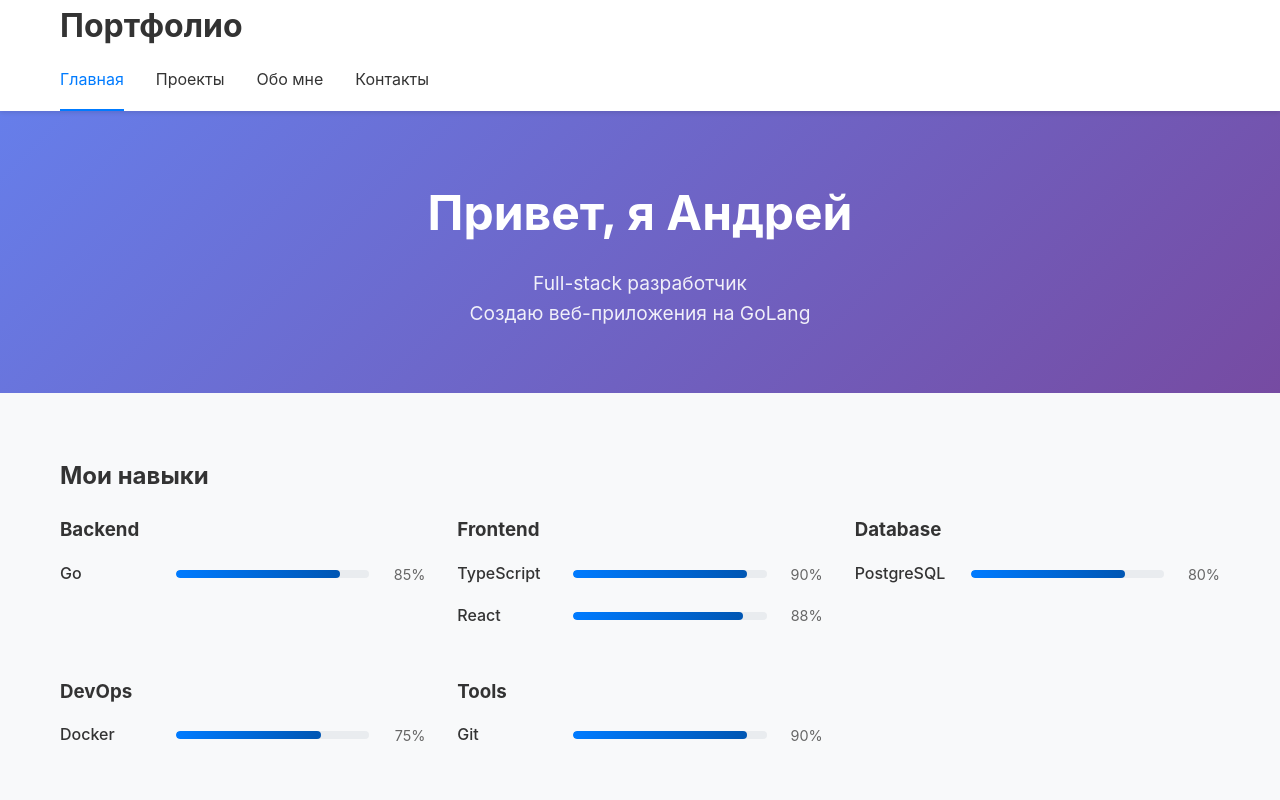
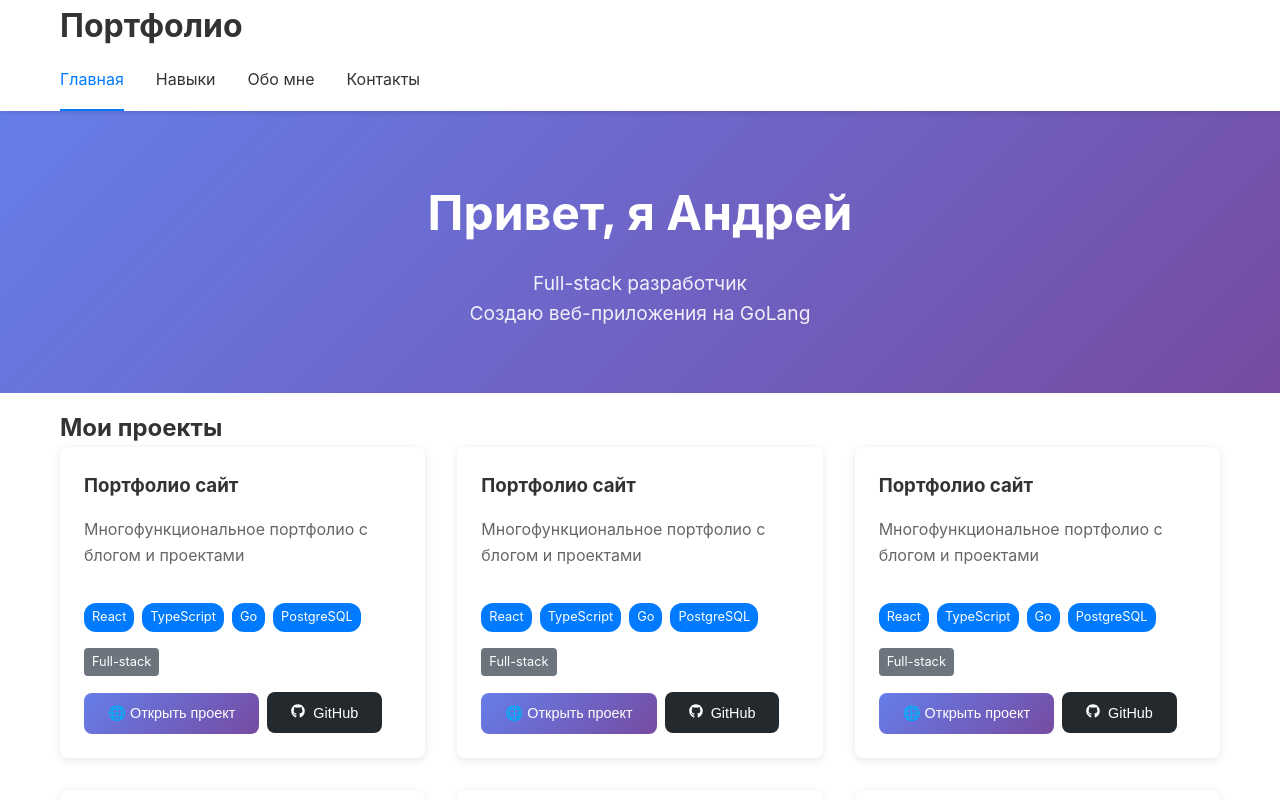
Before and after one commit to andrey-918/portfolio, a React (Vite) app in the folder frontend/: page / in a window 1280 px wide. Shown: the top 800 px of the page. Built offline with nearby package versions, Linux system fonts and the light colour scheme.

Commit message:
fixed site structure

```diff
--- a/frontend/src/App.tsx
+++ b/frontend/src/App.tsx
@@ -2,7 +2,7 @@ import { BrowserRouter as Router, Routes, Route } from 'react-router-dom'
 import { Header } from './components/Layout/Header'
 import { Footer } from './components/Layout/Footer'
 import { Home } from './pages/Home'
-import { Projects } from './pages/Projects'
+import { SkillList } from './components/Sections/SkillList'
 import { About } from './pages/About'
 import { Contact } from './pages/Contact'
 import './styles/style.css'
@@ -15,7 +15,7 @@ function App() {
         <main className="main-content">
           <Routes>
             <Route path="/" element={<Home />} />
-            <Route path="/projects" element={<Projects />} />
+            <Route path="/skills" element={<SkillList />} />
             <Route path="/about" element={<About />} />
             <Route path="/contact" element={<Contact />} />
           </Routes>
--- a/frontend/src/components/Layout/Navigation.tsx
+++ b/frontend/src/components/Layout/Navigation.tsx
@@ -6,7 +6,7 @@ export const Navigation: React.FC = () => {
 
   const navItems = [
     { path: '/', label: 'Главная' },
-    { path: '/projects', label: 'Проекты' },
+    { path: '/skills', label: 'Навыки' },
     { path: '/about', label: 'Обо мне' },
     { path: '/contact', label: 'Контакты' }
   ]
--- a/frontend/src/components/Sections/ProjectGrid.tsx
+++ b/frontend/src/components/Sections/ProjectGrid.tsx
@@ -1,19 +1,77 @@
 import React from 'react'
-import { Project, ProjectFilters } from '../../types'
+import { Project } from '../../types'
 import '../../styles/Projects.css'
 import { FaGithub } from 'react-icons/fa'
 
 interface ProjectGridProps {
   limit?: number
-  filters?: ProjectFilters
 }
 
 export const ProjectGrid: React.FC<ProjectGridProps> = ({
-  limit,
-  filters
+  limit
 }) => {
   // Должен буду получать из бд
   const projects: Project[] = [
+    {
+      id: 1,
+      title: 'Портфолио сайт',
+      description: 'Многофункциональное портфолио с блогом и проектами',
+      technologies: ['React', 'TypeScript', 'Go', 'PostgreSQL'],
+      category: 'Full-stack',
+      createdAt: '2025-09-14',
+      githubUrl: 'https://github.com/andrey-918/portfolio',
+      liveUrl: 'https://github.com/andrey-918'
+    },
+    {
+      id: 1,
+      title: 'Портфолио сайт',
+      description: 'Многофункциональное портфолио с блогом и проектами',
+      technologies: ['React', 'TypeScript', 'Go', 'PostgreSQL'],
+      category: 'Full-stack',
+      createdAt: '2025-09-14',
+      githubUrl: 'https://github.com/andrey-918/portfolio',
+      liveUrl: 'https://github.com/andrey-918'
+    },
+    {
+      id: 1,
+      title: 'Портфолио сайт',
+      description: 'Многофункциональное портфолио с блогом и проектами',
+      technologies: ['React', 'TypeScript', 'Go', 'PostgreSQL'],
+      category: 'Full-stack',
+      createdAt: '2025-09-14',
+      githubUrl: 'https://github.com/andrey-918/portfolio',
+      liveUrl: 'https://github.com/andrey-918'
+    },
+    {
+      id: 1,
+      title: 'Портфолио сайт',
+      description: 'Многофункциональное портфолио с блогом и проектами',
+      technologies: ['React', 'TypeScript', 'Go', 'PostgreSQL'],
+      category: 'Full-stack',
+      createdAt: '2025-09-14',
+      githubUrl: 'https://github.com/andrey-918/portfolio',
+      liveUrl: 'https://github.com/andrey-918'
+    },
+    {
+      id: 1,
+      title: 'Портфолио сайт',
+      description: 'Многофункциональное портфолио с блогом и проектами',
+      technologies: ['React', 'TypeScript', 'Go', 'PostgreSQL'],
+      category: 'Full-stack',
+      createdAt: '2025-09-14',
+      githubUrl: 'https://github.com/andrey-918/portfolio',
+      liveUrl: 'https://github.com/andrey-918'
+    },
+    {
+      id: 1,
+      title: 'Портфолио сайт',
+      description: 'Многофункциональное порhjiohihhiuhiuhiuhiuhiuhiuhiuhiuhiuhiuтфолио с блогом и проектами',
+      technologies: ['React', 'TypeScript', 'Go', 'PostgreSQL'],
+      category: 'Full-stack',
+      createdAt: '2025-09-14',
+      githubUrl: 'https://github.com/andrey-918/portfolio',
+      liveUrl: 'https://github.com/andrey-918'
+    },
     {
       id: 1,
       title: 'Портфолио сайт',
--- a/frontend/src/pages/Contact.tsx
+++ b/frontend/src/pages/Contact.tsx
@@ -1,5 +1,5 @@
 import React, { useState } from 'react'
-import { FaGithub, FaLinkedin, FaTelegram, FaEnvelope, FaMapMarkerAlt, FaClock } from 'react-icons/fa'
+import { FaGithub, FaTelegram, FaEnvelope, FaMapMarkerAlt, FaClock } from 'react-icons/fa'
 import {
   PugForm,
   FormGroup,
@@ -94,12 +94,6 @@ export const Contact: React.FC = () => {
       url: 'https://github.com/andrey-918',
       icon: <FaGithub size={20} color='#333' />,
       username: '@andrey-918'
-    },
-    {
-      name: 'LinkedIn',
-      url: '',
-      icon: <FaLinkedin size={20} color='#0077B5'/>,
-      username: 'andrey'
     },
     {
       name: 'Telegram',
--- a/frontend/src/pages/Home.tsx
+++ b/frontend/src/pages/Home.tsx
@@ -1,14 +1,12 @@
 import React from 'react'
 import { Hero } from '../components/Sections/Hero'
 import { ProjectGrid } from '../components/Sections/ProjectGrid'
-import { SkillList } from '../components/Sections/SkillList'
 
 export const Home: React.FC = () => {
   return (
     <div>
       <Hero />
-      <SkillList />
-      <ProjectGrid limit={3} />
+      <ProjectGrid />
     </div>
   )
 }
--- a/frontend/src/pages/Projects.tsx
+++ /dev/null
@@ -1,17 +0,0 @@
-import React, { useState } from 'react'
-import { ProjectGrid } from '../components/Sections/ProjectGrid'
-import { ProjectFilters } from '../types'
-
-export const Projects: React.FC = () => {
-  const [filters, setFilters] = useState<ProjectFilters>({})
-
-  return (
-    <div className="container">
-      <h1>Мои проекты</h1>
-      <div className="filters">
-        {/* Фильтры по категориям и технологиям */}
-      </div>
-      <ProjectGrid filters={filters} />
-    </div>
-  )
-}
--- a/frontend/src/styles/Contact.css
+++ b/frontend/src/styles/Contact.css
@@ -101,7 +101,6 @@
   padding: 2rem;
   border-radius: 12px;
   box-shadow: 0 2px 8px rgba(0,0,0,0.1);
-  padding-bottom: 50px
 }
 
 .contact-form-container h2 {
--- a/frontend/src/styles/Projects.css
+++ b/frontend/src/styles/Projects.css
@@ -1,3 +1,61 @@
+.projects {
+  padding: 1rem 0;
+}
+
+.projects-grid {
+  display: grid;
+  gap: 2rem;
+  grid-template-columns: repeat(auto-fit, minmax(300px, 1fr));
+}
+
+.project-card {
+  background: white;
+  padding: 1.5rem;
+  border-radius: 8px;
+  box-shadow: 0 2px 8px rgba(0,0,0,0.1);
+  transition: transform 0.2s ease;
+  max-width: fit-content;
+}
+
+.project-card:hover {
+  transform: translateY(-2px);
+}
+
+.project-card h3 {
+  margin-bottom: 1rem;
+  color: #333;
+}
+
+.project-card p {
+  margin-bottom: 1rem;
+  color: #666;
+  height: 70px;
+}
+
+.technologies {
+  display: flex;
+  flex-wrap: wrap;
+  gap: 0.5rem;
+  margin-bottom: 1rem;
+}
+
+.tech-tag {
+  background: #007bff;
+  color: white;
+  padding: 0.25rem 0.5rem;
+  border-radius: 12px;
+  font-size: 0.8rem;
+}
+
+.category {
+  display: inline-block;
+  background: #6c757d;
+  color: white;
+  padding: 0.25rem 0.5rem;
+  border-radius: 4px;
+  font-size: 0.8rem;
+}
+
 .live-demo-btn {
   display: inline-block;
   padding: 0.75rem 1.5rem;
--- a/frontend/src/styles/style.css
+++ b/frontend/src/styles/style.css
@@ -112,64 +112,6 @@ body {
   color: #666;
 }
 
-/* Projects section */
-.projects {
-  padding: 4rem 0;
-}
-
-.projects-grid {
-  display: grid;
-  gap: 2rem;
-  grid-template-columns: repeat(auto-fit, minmax(300px, 1fr));
-}
-
-.project-card {
-  background: white;
-  padding: 1.5rem;
-  border-radius: 8px;
-  box-shadow: 0 2px 8px rgba(0,0,0,0.1);
-  transition: transform 0.2s ease;
-  max-width: fit-content;
-}
-
-.project-card:hover {
-  transform: translateY(-2px);
-}
-
-.project-card h3 {
-  margin-bottom: 1rem;
-  color: #333;
-}
-
-.project-card p {
-  margin-bottom: 1rem;
-  color: #666;
-}
-
-.technologies {
-  display: flex;
-  flex-wrap: wrap;
-  gap: 0.5rem;
-  margin-bottom: 1rem;
-}
-
-.tech-tag {
-  background: #007bff;
-  color: white;
-  padding: 0.25rem 0.5rem;
-  border-radius: 12px;
-  font-size: 0.8rem;
-}
-
-.category {
-  display: inline-block;
-  background: #6c757d;
-  color: white;
-  padding: 0.25rem 0.5rem;
-  border-radius: 4px;
-  font-size: 0.8rem;
-}
-
 .footer {
   background: #333;
   color: white;
--- a/frontend/src/types/project.ts
+++ b/frontend/src/types/project.ts
@@ -9,8 +9,3 @@ export interface Project {
   category: string
   createdAt: string
 }
-
-export interface ProjectFilters {
-  category?: string
-  technology?: string
-}
```
Also changed, not shown: frontend/src/pages/Skills.tsx (added, +10 -0 lines).
